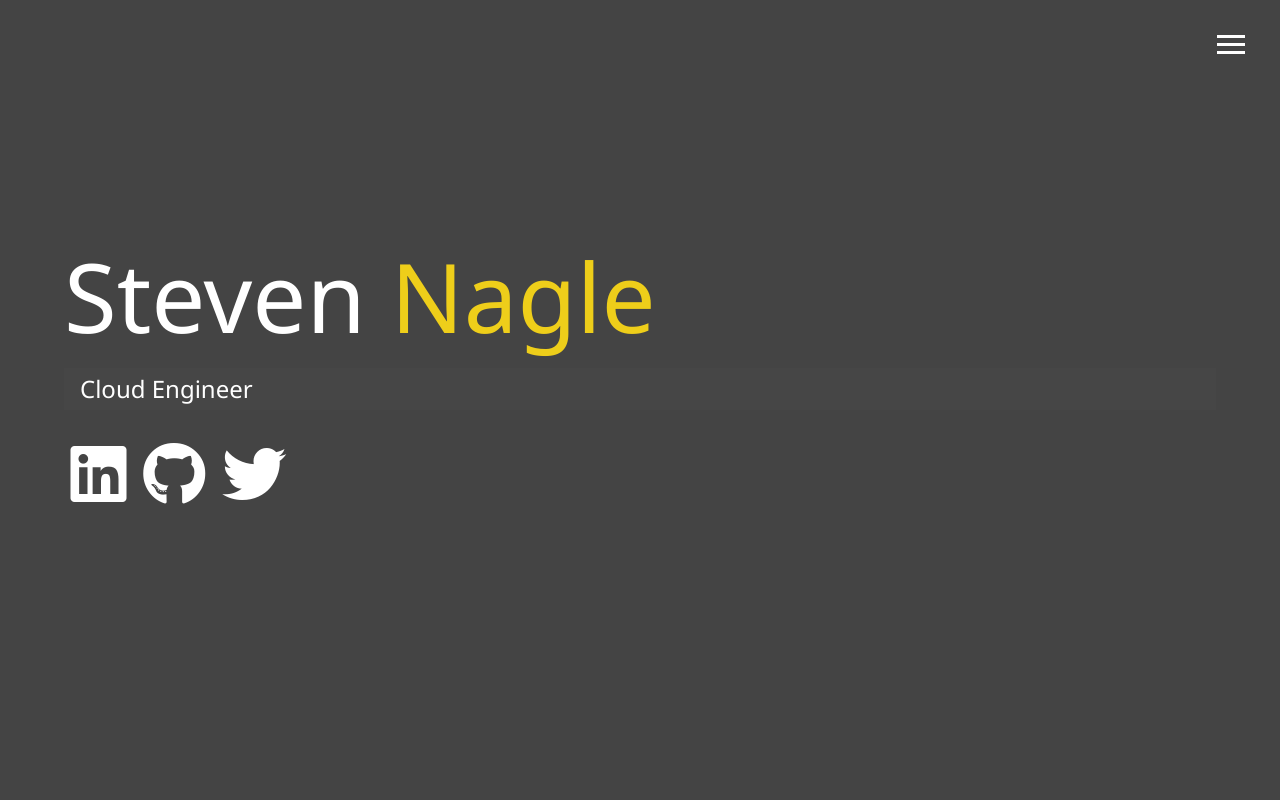
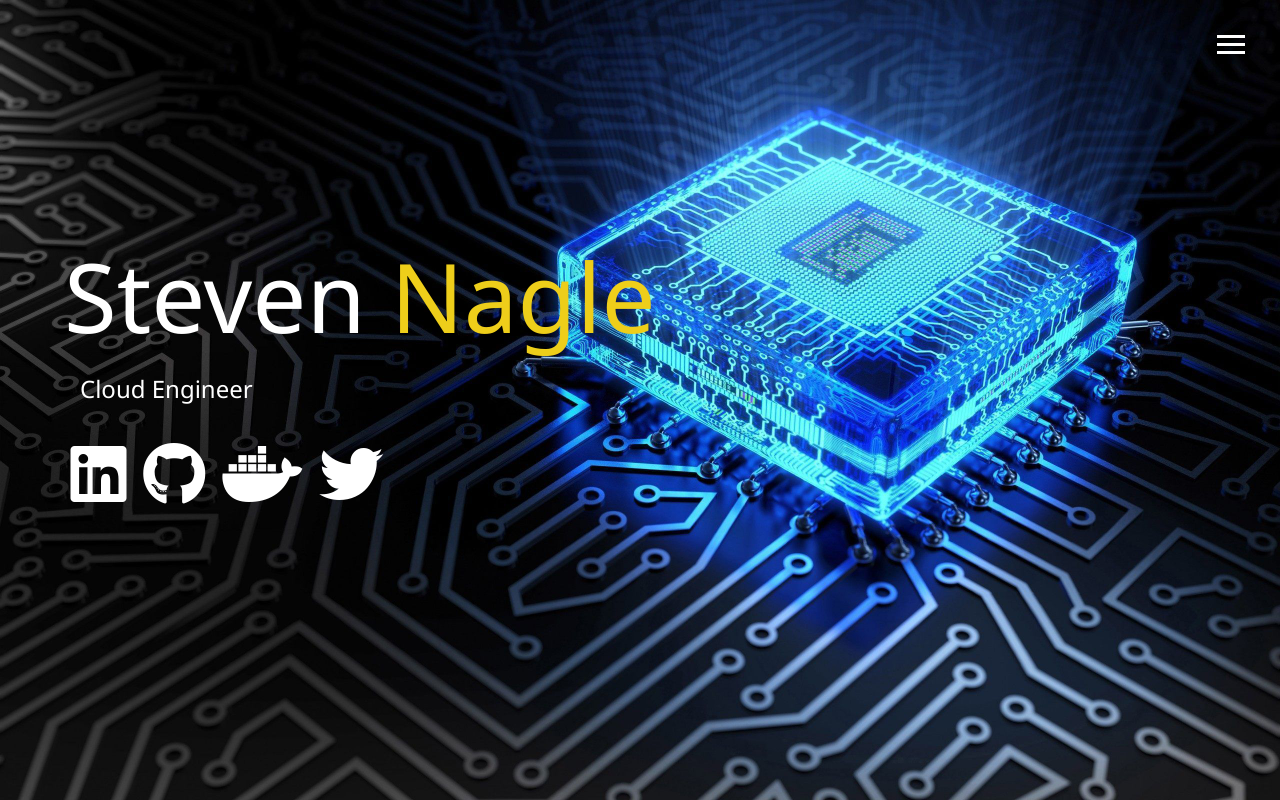
Before and after one commit to Stevennagle/PortfolioWebsite, a website: page dist/index.html in a window 1280 px wide. Drawn offline with Linux system fonts and the light colour scheme.

Commit message:
style update

```diff
--- a/dist/css/stylesheet.css
+++ b/dist/css/stylesheet.css
@@ -104,7 +104,7 @@ body {
   line-height: 1.5; }
   body#bg-img {
     background: url(../img/background.jpg);
-    background: rgba(68, 68, 68, 0.9), url(../img/background.jpg);
+   background: rgba(68, 68, 68, 0.9), url(../img/background.jpg);
     background-attachment: fixed;
     background-size: cover; }
 
@@ -120,9 +120,16 @@ h3 {
   h1.sm-heading,
   h2.sm-heading,
   h3.sm-heading {
+    /*
+    padding: 5px 10px;
+    background: rgba(73, 73, 73, 0.8);
+    max-width: 200px;*/
+
     margin-bottom: 2rem;
     padding: 0.2rem 1rem;
-    background: rgba(73, 73, 73, 0.5); }
+    background: rgba(73, 73, 73, 0.0);
+   }
+
 
 a {
   color: #fff;
@@ -133,7 +140,7 @@ header {
   z-index: 2;
   width: 100%; }
 
-.text-secondary {
+.text-secondary, a:hover {
   color: #eece1a; }
 
 main {
--- a/dist/index.html
+++ b/dist/index.html
@@ -11,7 +11,7 @@
   <title>SteveNagle.info</title>
 </head>
 
-<body>
+<body id="bg-img">
   <header>
     <!--hamburger icon-->
     <div class="menu-btn">
@@ -55,7 +55,7 @@
 
     <!--title-->
     <h2 class="sm-heading">
-      Cloud Engineer
+      <a href="/projects.html" class="href">Cloud Engineer</a>
     </h2>
 
     <!--account icons-->
@@ -66,6 +66,10 @@
 
       <a href="https://github.com/Stevennagle" target="_blank">
         <i class="fab fa-github fa-4x"></i>
+      </a>
+
+      <a href="https://hub.docker.com/u/th3borrg" target="_blank">
+        <i class="fab fa-docker fa-4x"></i>
       </a>
 
       <a href="https://twitter.com/NagleReal" target="_blank">
```
